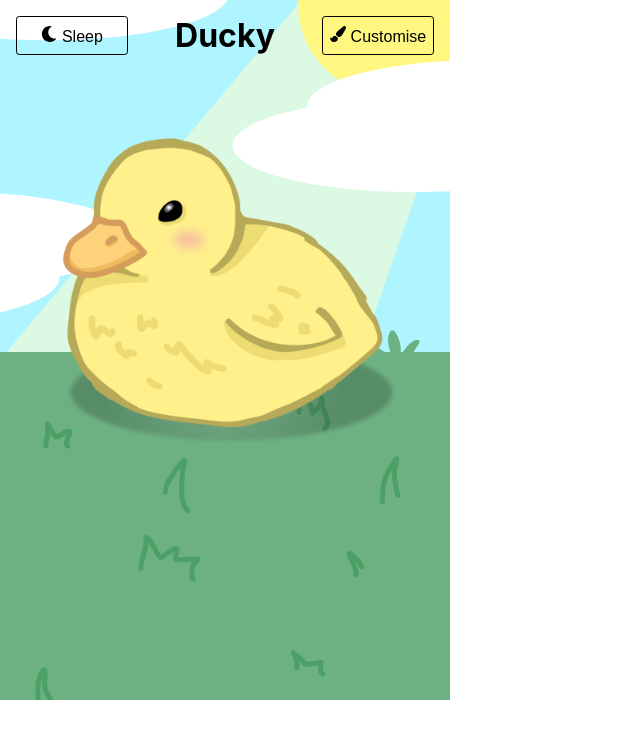
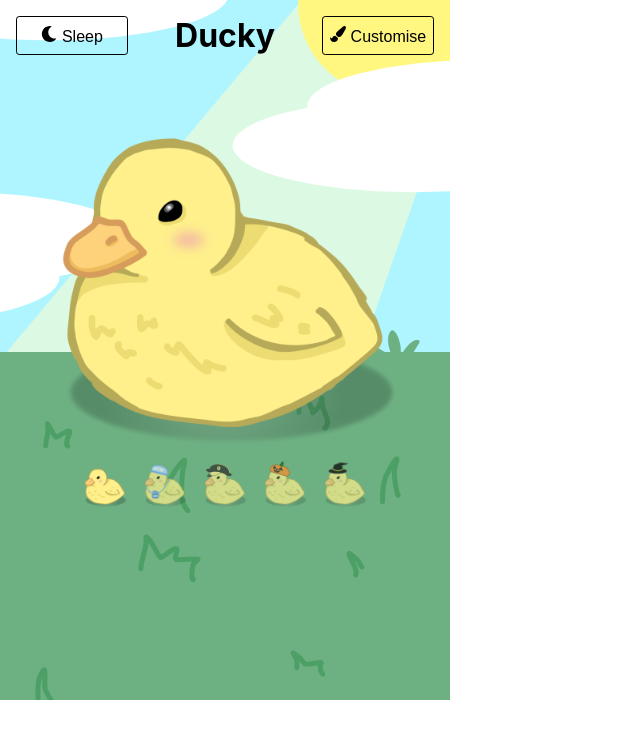
Before and after one commit to JoshHeng/Ducktor, a React (Create React App) app: page / in a window 1280 px wide. Shown: the top 738 px of the page, without its empty margins (0-640 px from the left). Built offline with nearby package versions, Linux system fonts and the light colour scheme.

Commit message:
Added hat selection

```diff
--- a/src/Components/App.tsx
+++ b/src/Components/App.tsx
@@ -2,9 +2,13 @@ import React, {useState} from 'react';
 import './App.css';
 import {FaPaintBrush, FaSun, FaMoon} from 'react-icons/fa';
 import duckImages from '../duckImages.json';
+import customDuck from './Customisation';
+import {duckType} from './DuckType';
+import CustomDuck from './Customisation';
 
 function App() {
     const [ awake, setAwake ] = useState(true);
+    const [ customDuckType, setCustomDuckType ] = useState<duckType>("none");
 
     const toggleAwake = () => {
         setAwake((_awake) => {
@@ -26,8 +30,10 @@ function App() {
 
             </header>
             <div className="duck">
-                <img src={`/ducks/${awake ? duckImages.none.awake : duckImages.none.asleep}`} alt="Duck" />
+                <img src={`/ducks/${awake ? duckImages[customDuckType].awake : duckImages[customDuckType].asleep}`} alt="Duck" />
             </div>
+
+            <CustomDuck currentDuck={customDuckType} awake={awake} setCustomDuckType={setCustomDuckType} />
         </div>
     );
 }
--- /dev/null
+++ b/src/Components/Customisation.css
@@ -0,0 +1,55 @@
+.app {
+  background-color: #dbfbfa;
+
+  height: 700px;
+  text-align: center;
+
+  position: relative;
+}
+
+.app.asleep {
+  background-color: #000000;
+
+  color: white;
+}
+
+.app.asleep button {
+  color: white;
+  border-color: white;
+}
+
+header {
+  padding: 1rem;
+  display: flex;
+}
+
+header h1 {
+  margin: 0;
+  flex-grow: 1;
+}
+
+.customisation {
+  display: flex;
+  justify-content: center;
+}
+
+.customDuckButton {
+  background: none;
+  border: none;
+  cursor: pointer;
+  transition: all .2s;
+  opacity: 0.7;
+}
+
+.customDuckButton:hover {
+  transform: scale(1.2);
+  opacity: 1;
+}
+
+.selectedCustomDuckButton {
+  opacity: 1;
+}
+
+.customDuckButton img {
+  width: 3rem;
+}
--- /dev/null
+++ b/src/Components/Customisation.tsx
@@ -0,0 +1,24 @@
+import './Customisation.css';
+import duckImages from '../duckImages.json';
+import {duckType} from './DuckType';
+
+function CustomDuck({setCustomDuckType, awake, currentDuck}: {
+    setCustomDuckType: (_duckType:duckType) => void;
+    awake: boolean;
+    currentDuck: duckType;
+}) {
+    const duckImageArray:duckType[] = Object.keys(duckImages) as duckType[];
+
+    return (
+        <div className="customisation">
+            {duckImageArray.map((name) => (
+                <button key={name} className={`customDuckButton ${currentDuck === name ? "selectedCustomDuckButton" : ""}`} onClick={() => setCustomDuckType(name)}>
+                    <img src={`/ducks/${awake ? duckImages[name].awake : duckImages[name].asleep}`} alt="Duck quack" />
+                </button>
+            ))}
+
+        </div>
+    )
+}
+
+export default CustomDuck;
--- /dev/null
+++ b/src/Components/DuckType.d.ts
@@ -0,0 +1 @@
+export type duckType = "none" | "hacker" | "pirate" | "pumpkin" | "witch";
```
